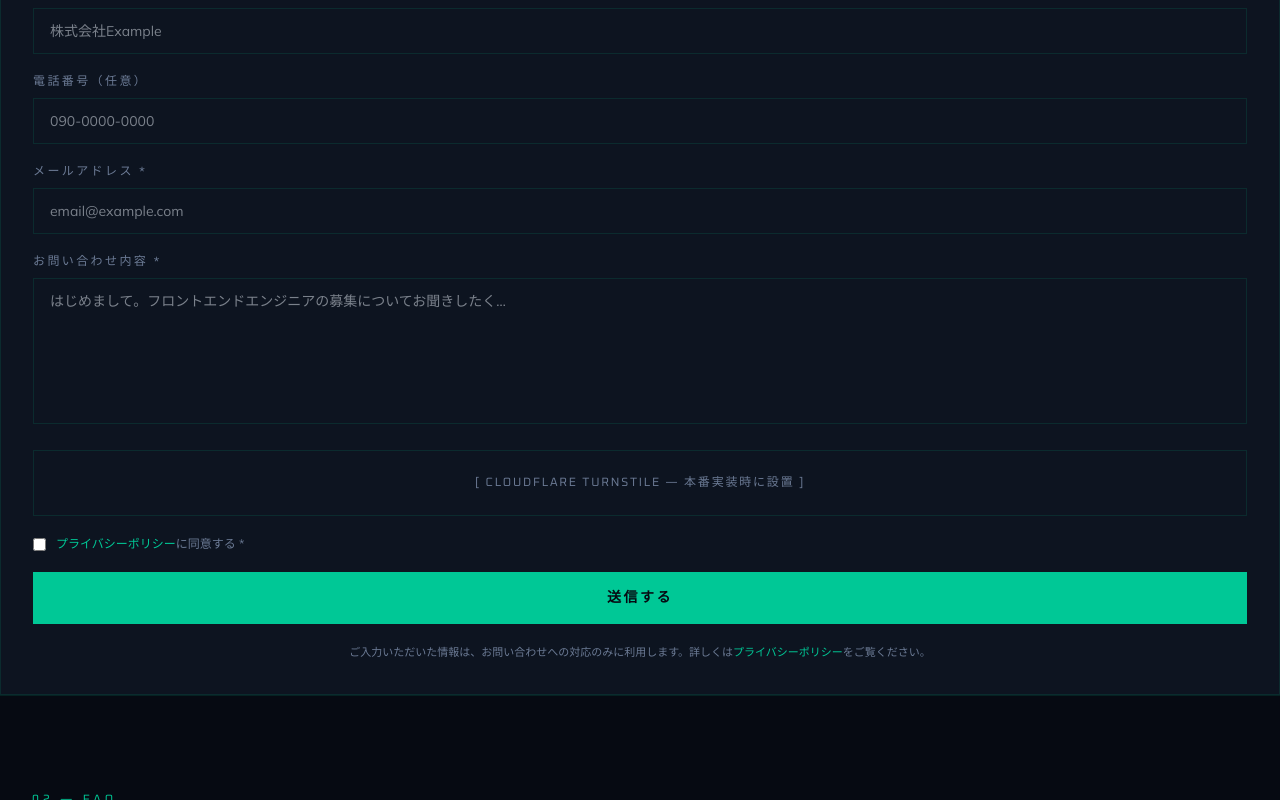
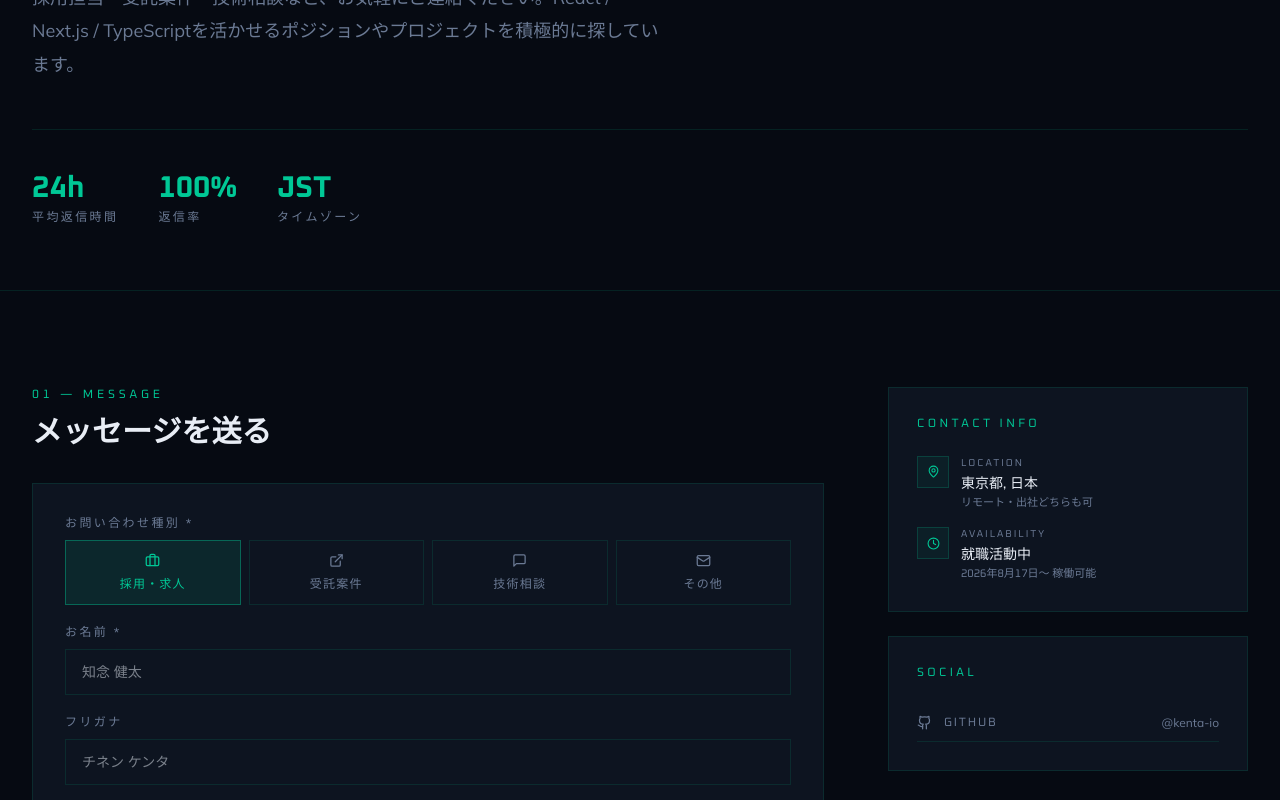
Before and after one commit to kenta-io/portfolio-site, a Next.js app: page /contact in a window 1280 px wide. Shown: the part 380-1180 px from the top of the page. Built offline with nearby package versions, Linux system fonts and the light colour scheme.

Commit message:
feat: add contact here, sidebar, and inquiry type icons

```diff
--- a/src/app/contact/page.tsx
+++ b/src/app/contact/page.tsx
@@ -1,4 +1,6 @@
 import { ContactForm } from "@/components/contact/ContactForm";
+import { ContactSidebar } from "@/components/contact/ContactSidebar";
+import { Breadcrumb } from "@/components/layout/Breadcrumb";
 
 const FAQ_ITEMS = [
   {
@@ -16,10 +18,69 @@ const FAQ_ITEMS = [
   { q: "入社可能時期はいつですか？", a: "2026年8月17日より稼働可能です。" },
 ];
 
+const STATS_SUMMARY = [
+  { value: "24h", label: "平均返信時間" },
+  { value: "100%", label: "返信率" },
+  { value: "JST", label: "タイムゾーン" },
+];
+
 export default function ContactPage() {
   return (
     <>
-      <ContactForm />
+      <section className="relative overflow-hidden border-b border-border pt-16">
+        <div className="mx-auto max-w-[1280px] px-4 py-10 md:px-6 lg:px-8 lg:py-16">
+          <Breadcrumb
+            items={[{ label: "Home", href: "/" }, { label: "Contact" }]}
+          />
+
+          <div className="max-w-[640px]">
+            <div className="font-heading mb-3 text-xs uppercase tracking-[0.32em] text-accent md:mb-4">
+              Get in Touch
+            </div>
+            <h1 className="font-heading mb-4 text-[40px] font-bold leading-[1.0] md:mb-6 md:text-[64px]">
+              Contact
+            </h1>
+            <p className="text-base leading-[1.85] text-muted-foreground md:text-lg">
+              採用担当・受託案件・技術相談など、お気軽にご連絡ください。React /
+              Next.js /
+              TypeScriptを活かせるポジションやプロジェクトを積極的に探しています。
+            </p>
+          </div>
+
+          <div className="mt-8 flex items-center gap-6 border-t border-border pt-8 md:mt-12 md:gap-10 md:pt-10">
+            {STATS_SUMMARY.map(({ value, label }) => (
+              <div key={label}>
+                <div className="font-heading mb-1 text-2xl font-bold text-accent md:text-3xl">
+                  {value}
+                </div>
+                <div className="font-heading text-[10px] uppercase tracking-[0.2em] text-muted-foreground md:text-xs">
+                  {label}
+                </div>
+              </div>
+            ))}
+          </div>
+        </div>
+      </section>
+
+      <section className="py-14 md:py-20 lg:py-24">
+        <div className="mx-auto max-w-[1280px] px-4 md:px-6 lg:px-8">
+          <div className="grid grid-cols-1 items-start gap-10 lg:grid-cols-[1fr_360px] lg:gap-16">
+            <div>
+              <div className="mb-6 md:mb-8">
+                <div className="font-heading mb-3 text-xs uppercase tracking-[0.32em] text-accent">
+                  01 — Message
+                </div>
+                <h2 className="font-heading text-2xl font-bold md:text-3xl">
+                  メッセージを送る
+                </h2>
+              </div>
+              <ContactForm />
+            </div>
+
+            <ContactSidebar />
+          </div>
+        </div>
+      </section>
 
       <section className="border-t border-border py-14 md:py-20 lg:py-24">
         <div className="mx-auto max-w-[1280px] px-4 md:px-6 lg:px-8">
--- a/src/components/contact/ContactForm/index.tsx
+++ b/src/components/contact/ContactForm/index.tsx
@@ -13,8 +13,22 @@ import { zodResolver } from "@hookform/resolvers/zod";
 import { ConfirmStep } from "@/components/contact/ConfirmStep";
 import { sendContactEmail } from "@/actions/contact";
 import { CompleteStep } from "@/components/contact/CompleteStep";
+import { IconType } from "react-icons";
+import {
+  LuBriefcase,
+  LuExternalLink,
+  LuMail,
+  LuMessageSquare,
+} from "react-icons/lu";
 
 type Step = "input" | "confirm" | "complete";
+
+const INQUIRY_ICONS: Record<string, IconType> = {
+  job: LuBriefcase,
+  project: LuExternalLink,
+  chat: LuMessageSquare,
+  other: LuMail,
+};
 
 export function ContactForm() {
   const [step, setStep] = useState<Step>("input");
@@ -72,21 +86,25 @@ export function ContactForm() {
           お問い合わせ種別 *
         </label>
         <div className="grid grid-cols-2 gap-2 md:grid-cols-4">
-          {INQUIRY_TYPES.map(({ id, label }) => (
+          {INQUIRY_TYPES.map(({ id, label }) => {
+            const Icon = INQUIRY_ICONS[id];
+            return (
               <button
                 key={id}
                 type="button"
                 onClick={() => setValue("inquiryType", id)}
                 className={clsx(
-                "border py-3 text-xs uppercase tracking-[0.1em] transition-all",
+                  "flex flex-col items-center gap-2 border py-3 text-xs uppercase tracking-[0.1em] transition-all",
                   inquiryType === id
                     ? "border-accent/40 bg-accent/10 text-accent"
                     : "border-border text-muted-foreground",
                 )}
               >
+                <Icon size={15} />
                 {label}
               </button>
-          ))}
+            );
+          })}
         </div>
       </div>
 
--- /dev/null
+++ b/src/components/contact/ContactSidebar/index.tsx
@@ -0,0 +1,81 @@
+import Link from "next/link";
+import { LuClock, LuGithub, LuMapPin } from "react-icons/lu";
+
+const CONTACT_INFO = [
+  {
+    icon: LuMapPin,
+    label: "Location",
+    value: "東京都, 日本",
+    note: "リモート・出社どちらも可",
+  },
+  {
+    icon: LuClock,
+    label: "Availability",
+    value: "就職活動中",
+    note: "2026年8月17日〜 稼働可能",
+  },
+];
+
+const SOCIALS = [
+  {
+    icon: LuGithub,
+    href: "https://github.com/kenta-io",
+    label: "GitHub",
+    handle: "@kenta-io",
+  },
+];
+
+export function ContactSidebar() {
+  return (
+    <div className="flex flex-col gap-5 md:gap-6">
+      <div className="border border-border bg-card p-5 md:p-7">
+        <div className="font-heading mb-5 text-xs uppercase tracking-[0.28em] text-accent md:mb-6">
+          Contact Info
+        </div>
+        <div className="flex flex-col gap-4">
+          {CONTACT_INFO.map(({ icon: Icon, label, value, note }) => (
+            <div key={label} className="flex items-start gap-3">
+              <div className="flex h-7 w-7 shrink-0 items-center justify-center border border-accent/20 bg-accent/[0.06] md:h-8 md:w-8">
+                <Icon size={13} className="text-accent" />
+              </div>
+              <div className="min-w-0">
+                <div className="font-heading mb-0.5 text-[10px] uppercase tracking-[0.2em] text-muted-foreground">
+                  {label}
+                </div>
+                <div className="text-sm font-medium">{value}</div>
+                <div className="font-heading mt-0.5 text-[11px] text-muted-foreground">
+                  {note}
+                </div>
+              </div>
+            </div>
+          ))}
+        </div>
+      </div>
+
+      <div className="border border-border bg-card p-5 md:p-7">
+        <div className="font-heading mb-5 text-xs uppercase tracking-[0.28em] text-accent md:mb-6">
+          Social
+        </div>
+        <div className="flex flex-col">
+          {SOCIALS.map(({ icon: Icon, href, label, handle }) => (
+            <Link
+              key={label}
+              href={href}
+              target="_blank"
+              rel="noopener noreferrer"
+              className="group flex items-center justify-between border-b border-border py-2.5 text-muted-foreground transition-colors hover:text-foreground"
+            >
+              <div className="flex items-center gap-3">
+                <Icon size={15} />
+                <span className="font-heading text-xs uppercase tracking-[0.15em]">
+                  {label}
+                </span>
+              </div>
+              <span className="text-xs">{handle}</span>
+            </Link>
+          ))}
+        </div>
+      </div>
+    </div>
+  );
+}
```
Lines whose indentation alone changed are shown as unchanged.
